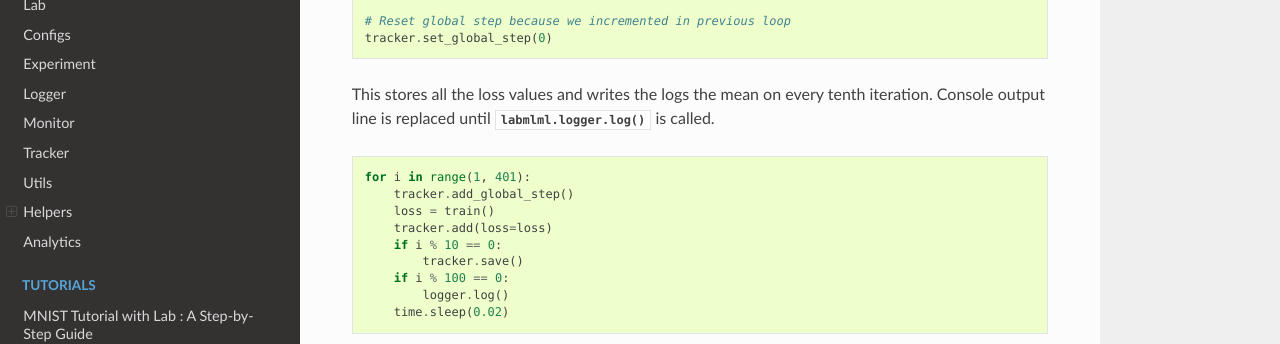
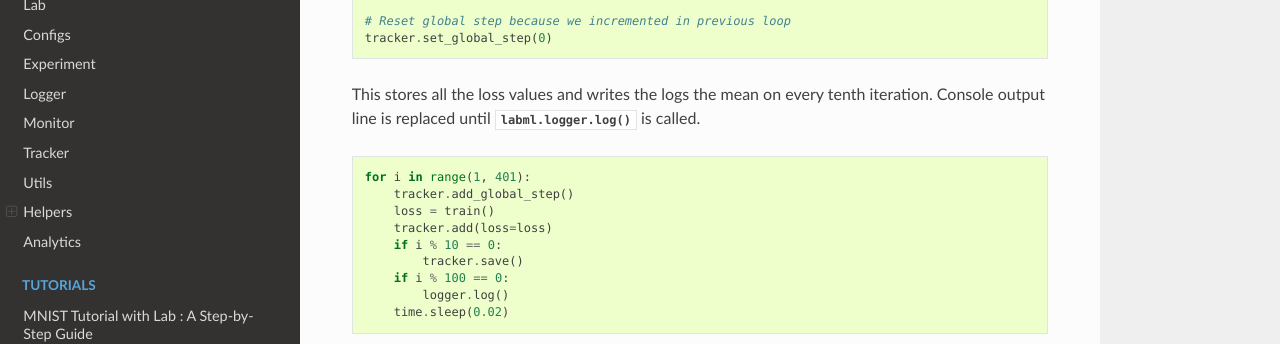
Before and after one commit to lab-ml/docs, a Sphinx documentation site: the page built from source/guide/tracker.rst, in a window 1280 px wide and 900 px high. Shown: the part 400-744 px from the top of the window. Built offline with Sphinx 7.4.7 and the Read the Docs theme 2.0.0, drawn with Linux system fonts in a browser that asks for light colours; nearby versions of some CDN libraries; formulas are drawn with MathJax 3.

Commit message:
fixed few errors

```diff
--- a/source/guide/logger.rst
+++ b/source/guide/logger.rst
@@ -76,7 +76,7 @@
 Logging debug info
 ------------------
 
-You can pretty print python objects with :meth:`info`.
+You can pretty print python objects with :func:`inspect`.
 
 .. code-block:: python
 
--- a/source/guide/monitor.rst
+++ b/source/guide/monitor.rst
@@ -1,5 +1,4 @@
-
-``.. _guide_monitor:``
+.. _guide_monitor:
 
 Monitor
 =======
--- a/source/guide/tracker.rst
+++ b/source/guide/tracker.rst
@@ -23,7 +23,7 @@
 
 This stores all the loss values and writes the logs the mean on every
 tenth iteration. Console output line is replaced until
-:func:`labmlml.logger.log` is called.
+:py:func:`labml.logger.log` is called.
 
 .. code-block:: python
 
--- a/source/lab.rst
+++ b/source/lab.rst
@@ -107,7 +107,7 @@
 
 .. code-block:: bibtex
 
-	@misc{lab,
+	@misc{labML,
 	 author = {Varuna Jayasiri, Nipun Wijerathne},
 	 title = {Lab: A library to organize machine learning experiments},
 	 year = {2020},
```
